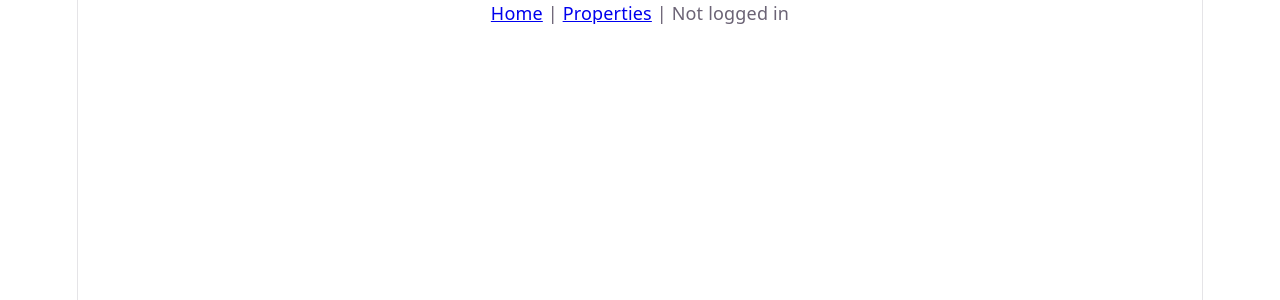
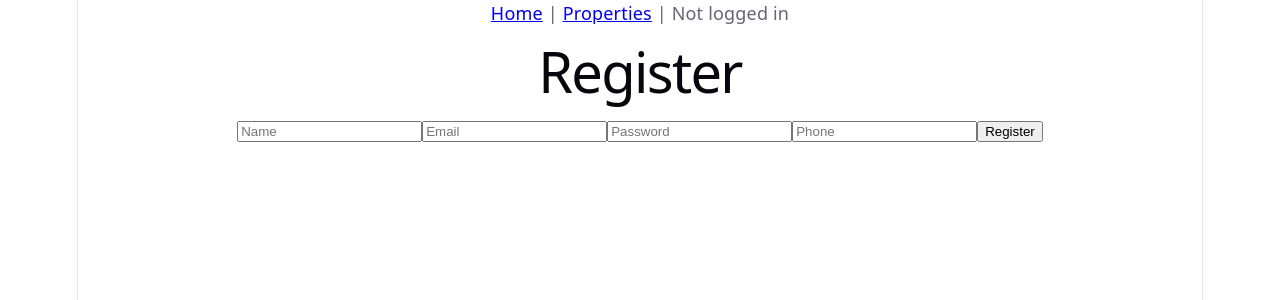
Before and after one commit to Rashid1280/nearaiims, a React (Vite) app in the folder client/: page /register in a window 1280 px wide. Shown: the top 300 px of the page. Built offline with nearby package versions, Linux system fonts and the light colour scheme; no server answers.

Commit message:
feat: add register form and ProtectedRoute component for auth-gated pages

```diff
--- a/client/src/App.jsx
+++ b/client/src/App.jsx
@@ -2,6 +2,8 @@ import { Routes, Route, Link } from 'react-router-dom';
 import { useAuth } from './context/AuthContext.jsx';
 import Home from './pages/Home.jsx';
 import Properties from './pages/Properties.jsx';
+import Login from './pages/Login.jsx';
+import Register from './pages/Register.jsx';
 
 function App() {
   const { user, loading } = useAuth();
@@ -25,6 +27,8 @@ function App() {
       <Routes>
         <Route path="/" element={<Home />} />
         <Route path="/properties" element={<Properties />} />
+        <Route path="/login" element={<Login />} />
+        <Route path="/register" element={<Register />} />
       </Routes>
     </div>
   );
--- /dev/null
+++ b/client/src/pages/Register.jsx
@@ -0,0 +1,42 @@
+import { useState } from 'react';
+import { useNavigate } from 'react-router-dom';
+import axios from 'axios';
+
+function Register() {
+  const [name, setName] = useState('');
+  const [email, setEmail] = useState('');
+  const [password, setPassword] = useState('');
+  const [phone, setPhone] = useState('');
+  const [error, setError] = useState('');
+
+  const navigate = useNavigate();
+
+  async function handleSubmit(e) {
+    e.preventDefault();
+
+    try {
+      await axios.post('http://localhost:5000/api/auth/register', {
+        name, email, password, phone,
+      });
+      navigate('/login');
+    } catch (err) {
+      setError(err.response?.data?.message || 'Registration failed');
+    }
+  }
+
+  return (
+    <div>
+      <h1>Register</h1>
+      <form onSubmit={handleSubmit}>
+        <input value={name} onChange={(e) => setName(e.target.value)} placeholder="Name" required />
+        <input type="email" value={email} onChange={(e) => setEmail(e.target.value)} placeholder="Email" required />
+        <input type="password" value={password} onChange={(e) => setPassword(e.target.value)} placeholder="Password" required />
+        <input value={phone} onChange={(e) => setPhone(e.target.value)} placeholder="Phone" required />
+        {error && <p style={{ color: 'red' }}>{error}</p>}
+        <button type="submit">Register</button>
+      </form>
+    </div>
+  );
+}
+
+export default Register;
```
Also changed, not shown: client/src/components/ProtectedRoute.jsx (added, +18 -0 lines).
